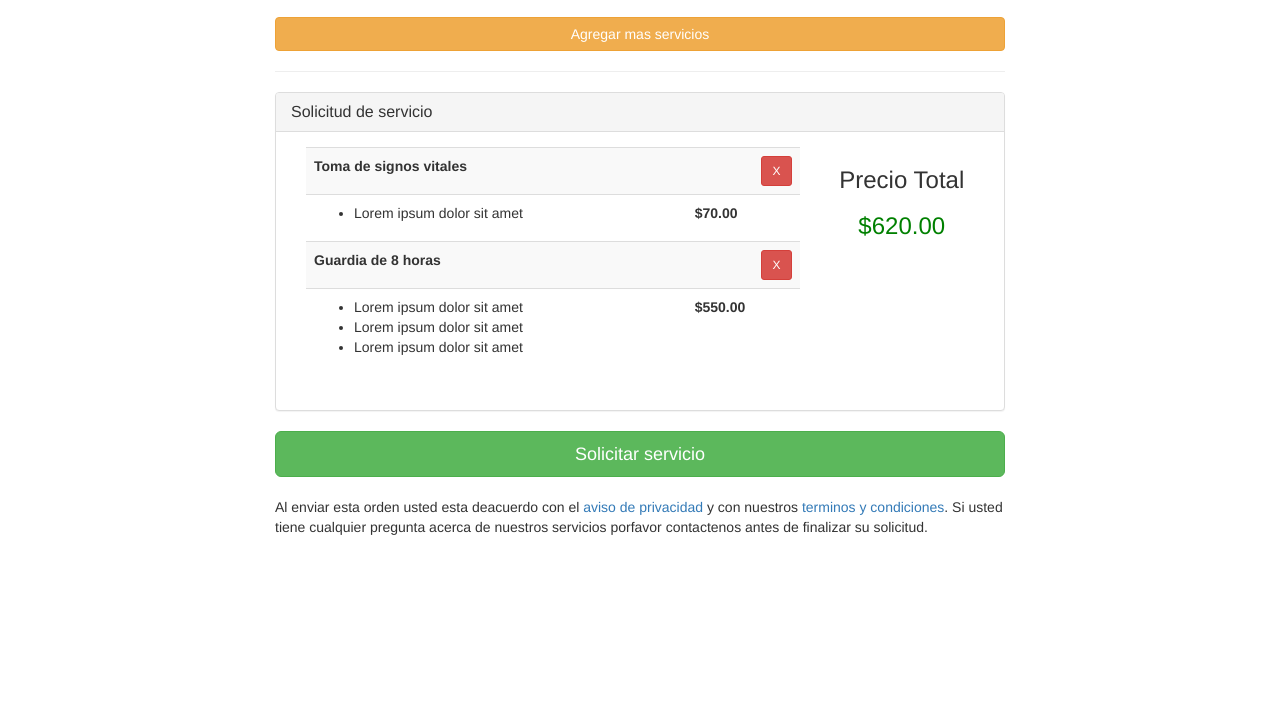
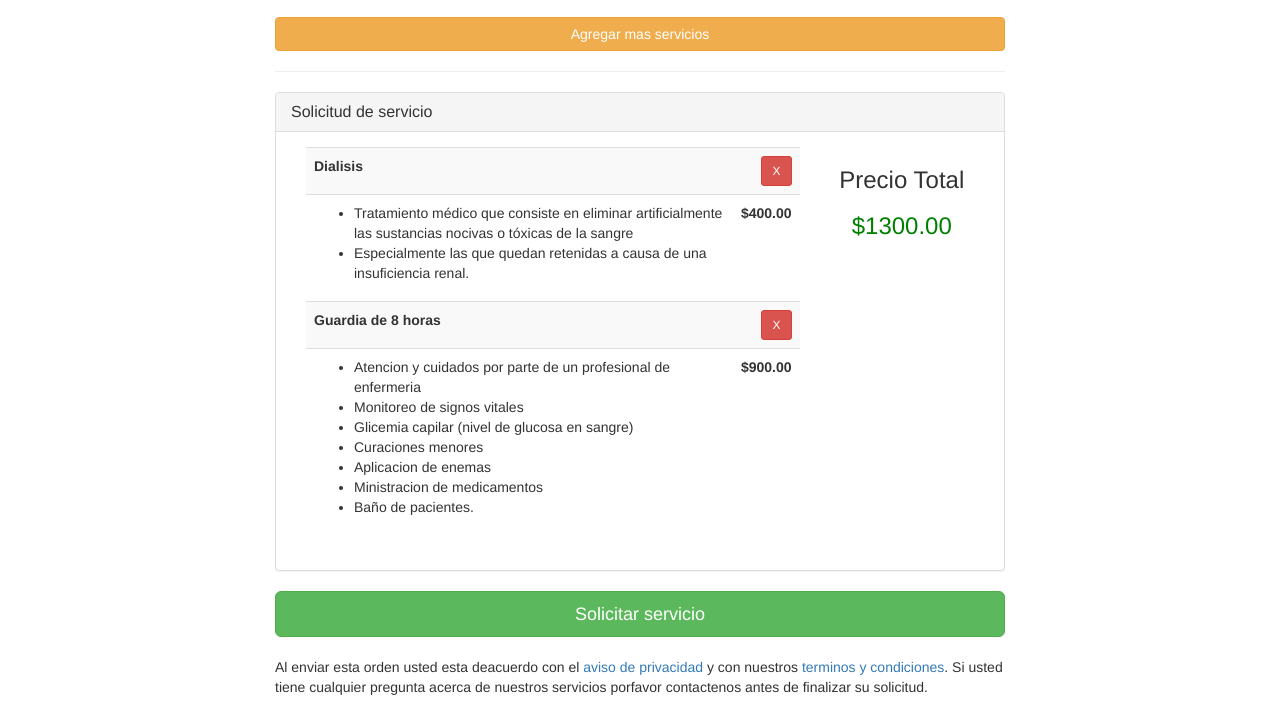
Before and after one commit to cecitorres/Dicleym-app, a website: page checkout.html in a window 1280 px wide. Shown: the part 174-896 px from the top of the page. Before the commit the page ends 800 px from the top, so only its background shows below. Drawn offline with nearby package versions, Linux system fonts and the light colour scheme.

Commit message:
Cambios ticket checkout y compra1

```diff
--- a/checkout.html
+++ b/checkout.html
@@ -74,16 +74,19 @@
                                                                    href="#"
                                                                    title="Remove Item">X</a>
                                                                 <b>
-                                                                    Toma de signos vitales</b></td>
+                                                                    Dialisis</b></td>
                                                         </tr>
                                                         <tr>
                                                             <td>
                                                                 <ul>
-                                                                    <li>Lorem ipsum dolor sit amet</li>
+                                                                    <li>Tratamiento médico que consiste en eliminar artificialmente las sustancias nocivas o tóxicas de la sangre</li>
+                                                                    <li>
+                                                                    Especialmente las que quedan retenidas a causa de una insuficiencia renal.
+                                                                    </li>
                                                                 </ul>
                                                             </td>
                                                             <td>
-                                                                <b>$70.00</b>
+                                                                <b>$400.00</b>
                                                             </td>
                                                         </tr>
                                                         <tr>
@@ -97,13 +100,17 @@
                                                         <tr>
                                                             <td>
                                                                 <ul>
-                                                                    <li>Lorem ipsum dolor sit amet</li>
-                                                                    <li>Lorem ipsum dolor sit amet</li>
-                                                                    <li>Lorem ipsum dolor sit amet</li>
+                                                                    <li>Atencion y cuidados por parte de un profesional de enfermeria </li>
+                                                                    <li>Monitoreo de signos vitales </li>
+                                                                    <li>Glicemia capilar (nivel de glucosa en sangre)</li>
+                                                                    <li>Curaciones menores </li>
+                                                                    <li>Aplicacion de enemas </li>
+                                                                    <li>Ministracion de medicamentos </li>
+                                                                    <li>Baño de pacientes.</li>
                                                                 </ul>
                                                             </td>
                                                             <td>
-                                                                <b>$550.00</b>
+                                                                <b>$900.00</b>
                                                             </td>
                                                         </tr>
                                                     </table>
@@ -111,7 +118,7 @@
                                                 <div class="col-md-3">
                                                     <div style="text-align: center;">
                                                         <h3>Precio Total</h3>
-                                                        <h3><span style="color:green;">$620.00</span></h3>
+                                                        <h3><span style="color:green;">$1300.00</span></h3>
                                                     </div>
                                                 </div>
                                             </div>
```
Also changed, not shown: compra1.html (+6 -24 lines).
